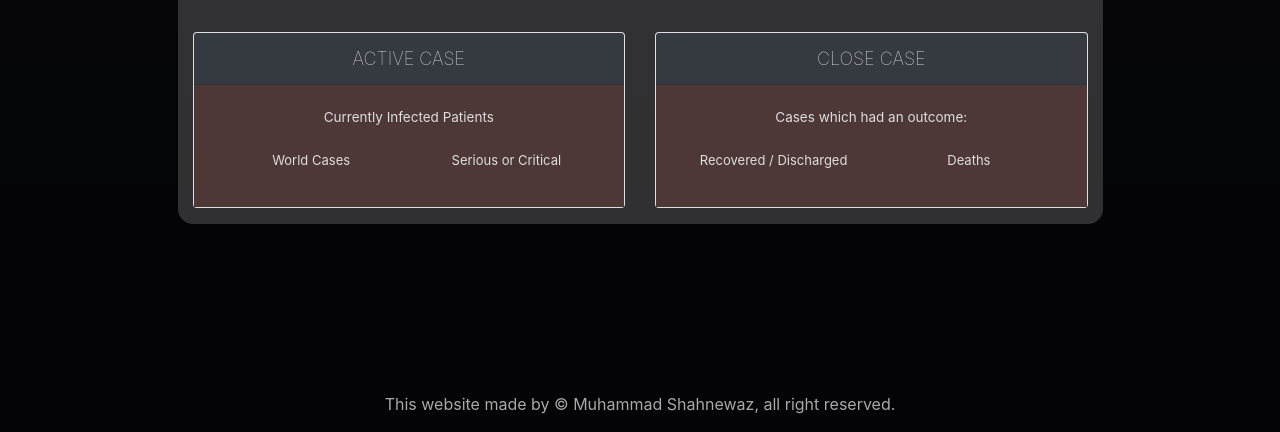
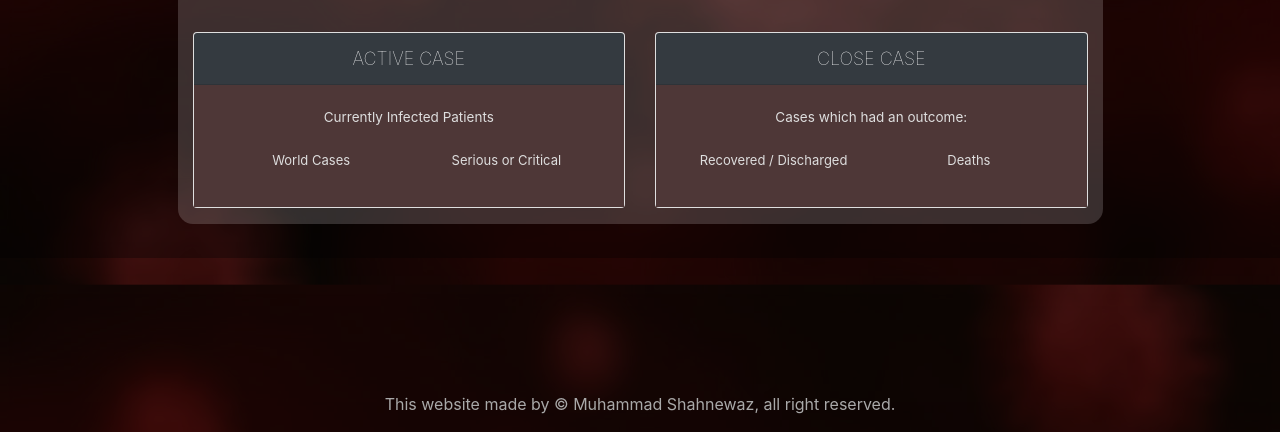
Before and after one commit to shahnewaz171/covid-19-tracker, a plain HTML site: page index.html in a window 1280 px wide. Shown: the part 542-974 px from the top of the page. Drawn offline with nearby package versions, Linux system fonts and the light colour scheme; the site is published under a folder, as on GitHub Pages, so addresses that start at the root find nothing; no server answers.

Commit message:
simple update

```diff
--- a/css/style.css
+++ b/css/style.css
@@ -1,5 +1,4 @@
 body{
-    background-image: linear-gradient(rgba(0, 0, 0, 0.7), rgba(0, 0, 0, 0.8)), url(/images/bg-image2.jpg);
     background-repeat: no-repeat;
     background-size: cover;
     background-position: center;
--- a/index.html
+++ b/index.html
@@ -10,6 +10,11 @@
     <!-- Custom CSS -->
     <link rel="stylesheet" href="css/style.css">
     <link rel="stylesheet" href="css/responsive.css">
+    <style>
+        body{
+            background-image: linear-gradient(rgba(0, 0, 0, 0.7), rgba(0, 0, 0, 0.8)), url(images/bg-image2.jpg);
+        }
+    </style>
 </head>
 <body>
     <div class="container">
```
